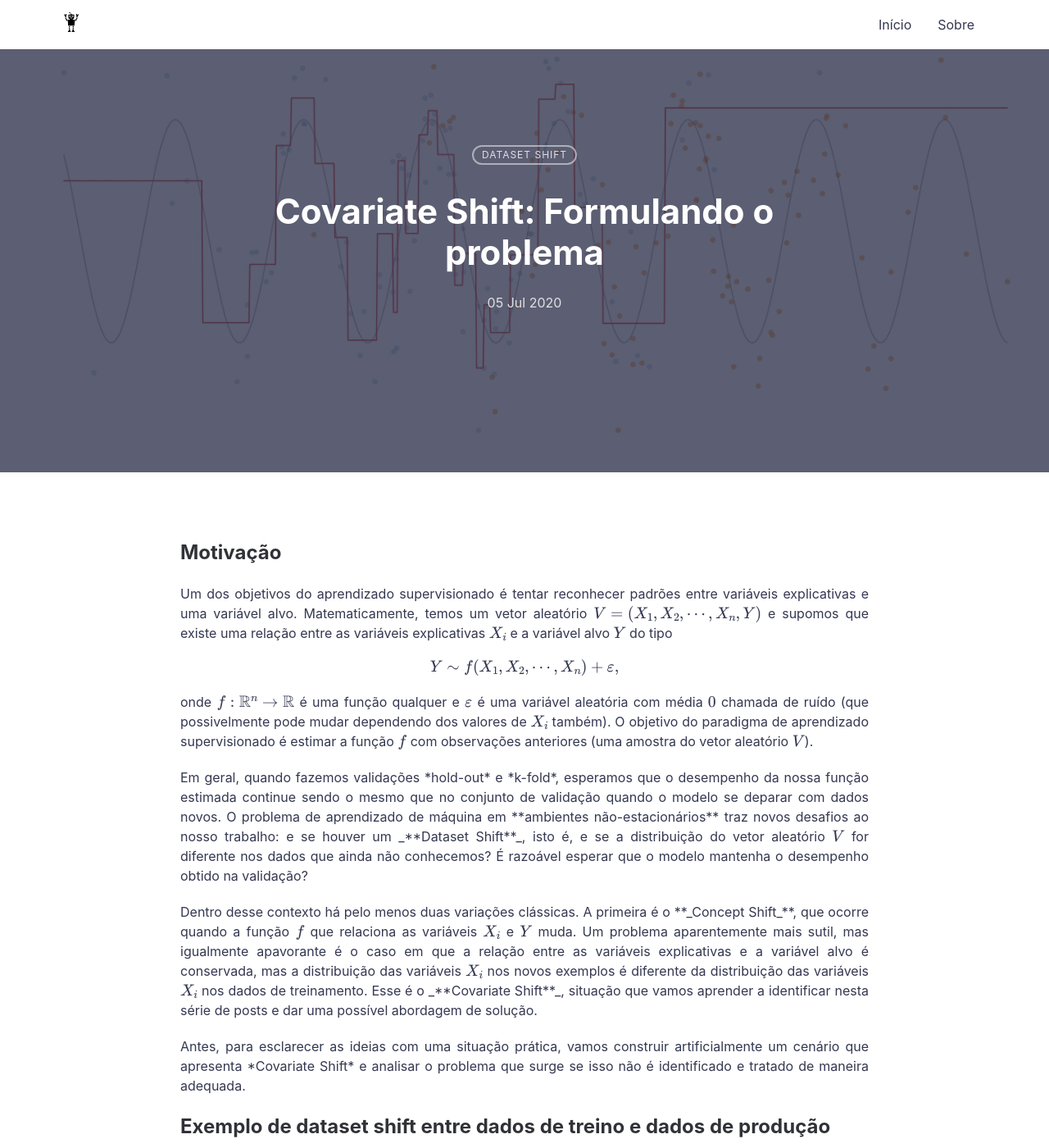
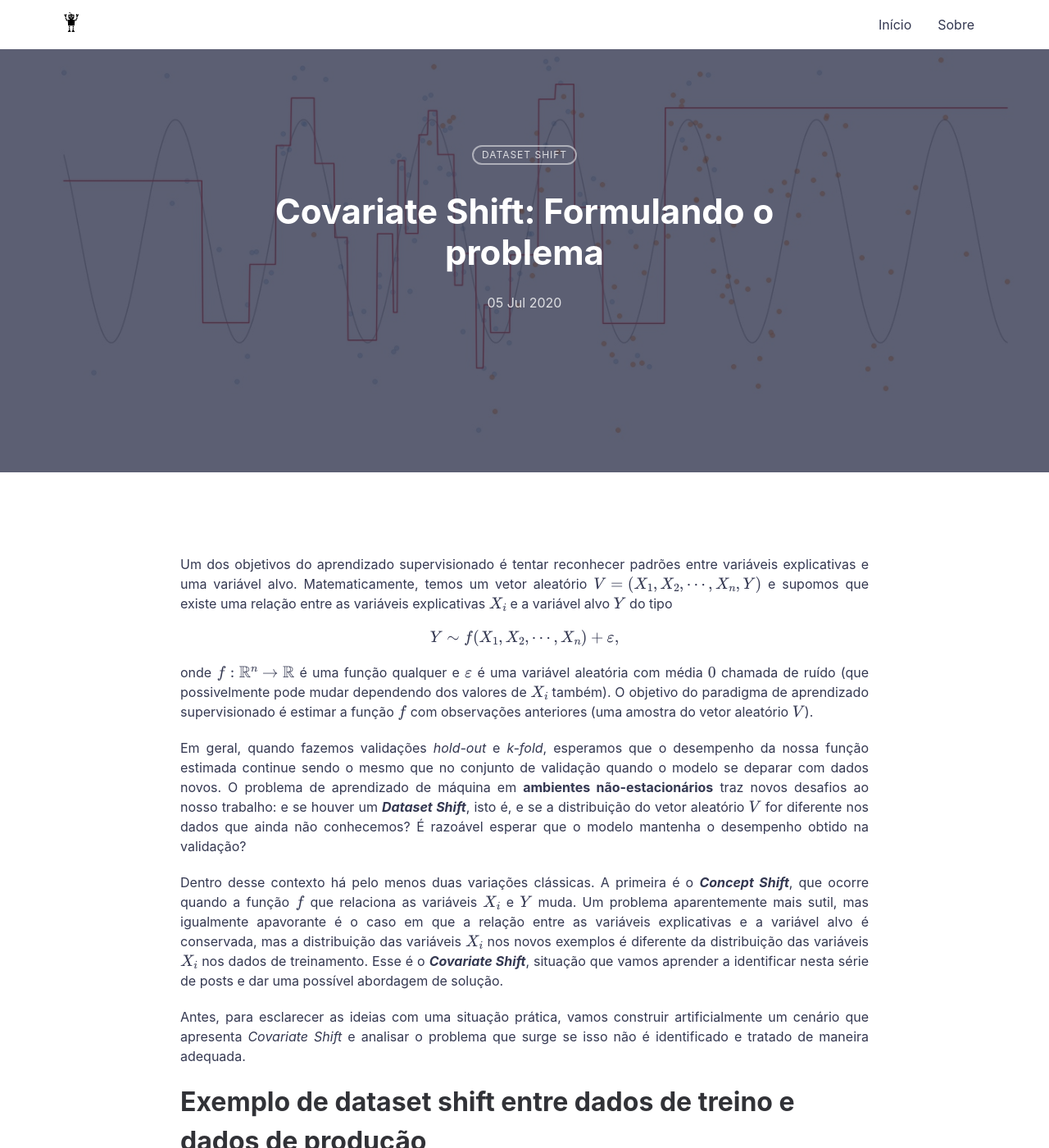
Before and after one commit to vitaliset/vitaliset.github.io, a Jekyll site: the page built from _posts/2020-07-05-covariate-shift-0-formulando.md, in a window 1280 px wide and 1400 px high. Shown: the whole window at 82% size. Built offline with Jekyll 4.4.1, drawn with Linux system fonts in a browser that asks for light colours; formulas are drawn with MathJax 3; a script that is not in the unit is left out; some of the changed text lies outside the part shown.

Commit message:
italico e negrito

````diff
--- a/_posts/2020-07-05-covariate-shift-0-formulando.md
+++ b/_posts/2020-07-05-covariate-shift-0-formulando.md
@@ -6,8 +6,6 @@ category: [dataset shift]
 mathjax: true
 summary: Nesta postagem discutimos o problema dataset shift com um exemplo visual
 ---
-
-## Motivação
 
 <p><div align="justify">Um dos objetivos do aprendizado supervisionado é tentar reconhecer padrões entre variáveis explicativas e uma variável alvo. Matematicamente, temos um vetor aleatório $V = (X_1, X_2, \cdots, X_n, Y)$ e supomos que existe uma relação entre as variáveis explicativas $X_i$ e a variável alvo $Y$ do tipo</div></p>
 
@@ -19,13 +17,13 @@ $$
 
 <p><div align="justify">onde $f:\mathbb{R}^n\to \mathbb{R}$ é uma função qualquer e $\varepsilon$ é uma variável aleatória com média $0$ chamada de ruído (que possivelmente pode mudar dependendo dos valores de $X_i$ também). O objetivo do paradigma de aprendizado supervisionado é estimar a função $f$ com observações anteriores (uma amostra do vetor aleatório $V$).</div></p>
 
-<p><div align="justify">Em geral, quando fazemos validações *hold-out* e *k-fold*, esperamos que o desempenho da nossa função estimada continue sendo o mesmo que no conjunto de validação quando o modelo se deparar com dados novos. O problema de aprendizado de máquina em **ambientes não-estacionários** traz novos desafios ao nosso trabalho:  e se houver um _**Dataset Shift**_, isto é, e se a distribuição do vetor aleatório $V$ for diferente nos dados que ainda não conhecemos? É razoável esperar que o modelo mantenha o desempenho obtido na validação?</div></p>
+<p><div align="justify">Em geral, quando fazemos validações <i>hold-out</i> e <i>k-fold</i>, esperamos que o desempenho da nossa função estimada continue sendo o mesmo que no conjunto de validação quando o modelo se deparar com dados novos. O problema de aprendizado de máquina em <b>ambientes não-estacionários</b> traz novos desafios ao nosso trabalho:  e se houver um <i><b>Dataset Shift</b></i>, isto é, e se a distribuição do vetor aleatório $V$ for diferente nos dados que ainda não conhecemos? É razoável esperar que o modelo mantenha o desempenho obtido na validação?</div></p>
 
-<p><div align="justify">Dentro desse contexto há pelo menos duas variações clássicas. A primeira é o **_Concept Shift_**, que ocorre quando a função $f$ que relaciona as variáveis $X_i$ e $Y$ muda. Um problema aparentemente mais sutil, mas igualmente apavorante é o caso em que a relação entre as variáveis explicativas e a variável alvo é conservada, mas a distribuição das variáveis $X_i$ nos novos exemplos é diferente da distribuição das variáveis $X_i$ nos dados de treinamento. Esse é o _**Covariate Shift**_, situação que vamos aprender a identificar nesta série de posts e dar uma possível abordagem de solução.</div></p>
+<p><div align="justify">Dentro desse contexto há pelo menos duas variações clássicas. A primeira é o <b><i>Concept Shift</i></b>, que ocorre quando a função $f$ que relaciona as variáveis $X_i$ e $Y$ muda. Um problema aparentemente mais sutil, mas igualmente apavorante é o caso em que a relação entre as variáveis explicativas e a variável alvo é conservada, mas a distribuição das variáveis $X_i$ nos novos exemplos é diferente da distribuição das variáveis $X_i$ nos dados de treinamento. Esse é o <i><b>Covariate Shift</b></i>, situação que vamos aprender a identificar nesta série de posts e dar uma possível abordagem de solução.</div></p>
 
-<p><div align="justify">Antes, para esclarecer as ideias com uma situação prática, vamos construir artificialmente um cenário que apresenta *Covariate Shift* e analisar o problema que surge se isso não é identificado e tratado de maneira adequada.</div></p>
+<p><div align="justify">Antes, para esclarecer as ideias com uma situação prática, vamos construir artificialmente um cenário que apresenta <i>Covariate Shift</i> e analisar o problema que surge se isso não é identificado e tratado de maneira adequada.</div></p>
 
-## Exemplo de dataset shift entre dados de treino e dados de produção
+# Exemplo de dataset shift entre dados de treino e dados de produção
 
 <p><div align="justify">Sejam $X$ uma variável aleatória tal que $X\sim \mathcal{N}(0,1)$, $f:\mathbb{R}\to\mathbb{R}$  uma função da forma $f(t) = \cos(2\pi t)$ e $\varepsilon$  o ruído modelado como $\varepsilon \sim \mathcal{N}(0,0.5)$. Construiremos um conjunto de dados gerados por esse experimento aleatório.</div></p>
 
@@ -62,7 +60,7 @@ X_past, Y_past = sample(100)
 <p><center><img src="{{ site.baseurl }}/assets/img/covariate_0_formulando_post/imagem1.png"></center>
 <center><b>Figura 1</b>: Os pontos azuis são nossas observações e em preto temos a curva que gerou os dados.</center></p>
 
-<p><div align="justify">Usaremos um modelo simples para fazer a regressão, a Árvore de Decisão. Com um *GridSearch*, escolhemos o melhor valor para o mínimo de exemplos por folha (parâmetro de regularização, evitando *overfit*). Olhando, ainda, a validação cruzada para um *k-fold* com 5 pastas, estimamos o valor de $R^2$ se utilizássemos a árvore em dados nunca vistos.</div></p>
+<p><div align="justify">Usaremos um modelo simples para fazer a regressão, a Árvore de Decisão. Com um <i>GridSearch</i>, escolhemos o melhor valor para o mínimo de exemplos por folha (parâmetro de regularização, evitando <i>overfit</i>). Olhando, ainda, a validação cruzada para um <i>k-fold</i> com 5 pastas, estimamos o valor de $R^2$ se utilizássemos a árvore em dados nunca vistos.</div></p>
 
 ```python
 dtr = DecisionTreeRegressor()
@@ -101,10 +99,10 @@ X_new, Y_new = sample(100, mean = 2)
 
 <p><div align="justify">Como esperado, a qualidade do modelo cai para um $R^2$ de $-0.283$ nos dados novos. Isto lembrando que a relação entre $X$ e $Y$ não mudou, apenas a distribuição de $X$.</div></p>
 
-## O que procuramos identificar?
+# O que procuramos identificar?
 
 <p><div align="justify">Dada a motivação inicial o problema se resume ao seguinte enunciado:</div></p>
 
-> <p><div align="justify">Seja $X$ e $Z$ variáveis (ou vetores) aleatórias. Suponha que eu amostre $X$ de forma independente $N\in\mathbb{N}^\*$ vezes e repita $Z$ seja amostrada também de forma independente $M\in \mathbb{N}^\*$ vezes ficando com as amostras $\\{x_1, x_2, \cdots, x_N \\} $ e $\\{z_1, z_2, \cdots, z_M \\} $. Como saber se $X\sim Z$ olhando apenas para as duas amostras?</div></p>
+<p><div align="justify">Seja $X$ e $Z$ variáveis (ou vetores) aleatórias. Suponha que eu amostre $X$ de forma independente $N\in\mathbb{N}^\*$ vezes e repita $Z$ seja amostrada também de forma independente $M\in \mathbb{N}^\*$ vezes ficando com as amostras $\\{x_1, x_2, \cdots, x_N \\} $ e $\\{z_1, z_2, \cdots, z_M \\} $. Como saber se $X\sim Z$ olhando apenas para as duas amostras?</div></p>
 
-<p><div align="justify">Nesta série de postagens pretendo apresentar alguns métodos para identificar o *Covariate Shift* e, pelo menos, uma maneira de tratá-lo.</div></p>
+<p><div align="justify">Nesta série de postagens pretendo apresentar alguns métodos para identificar o <i>Covariate Shift</i> e, pelo menos, uma maneira de tratá-lo.</div></p>
````
